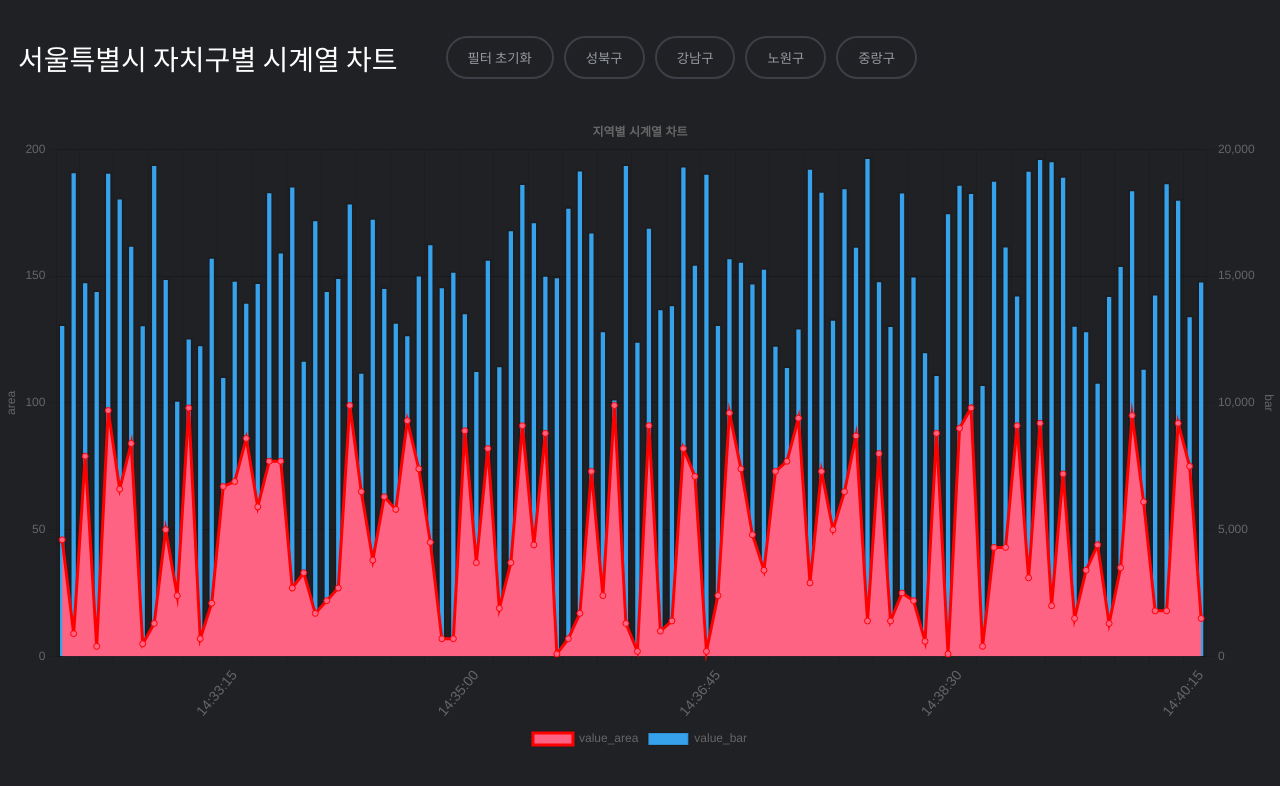
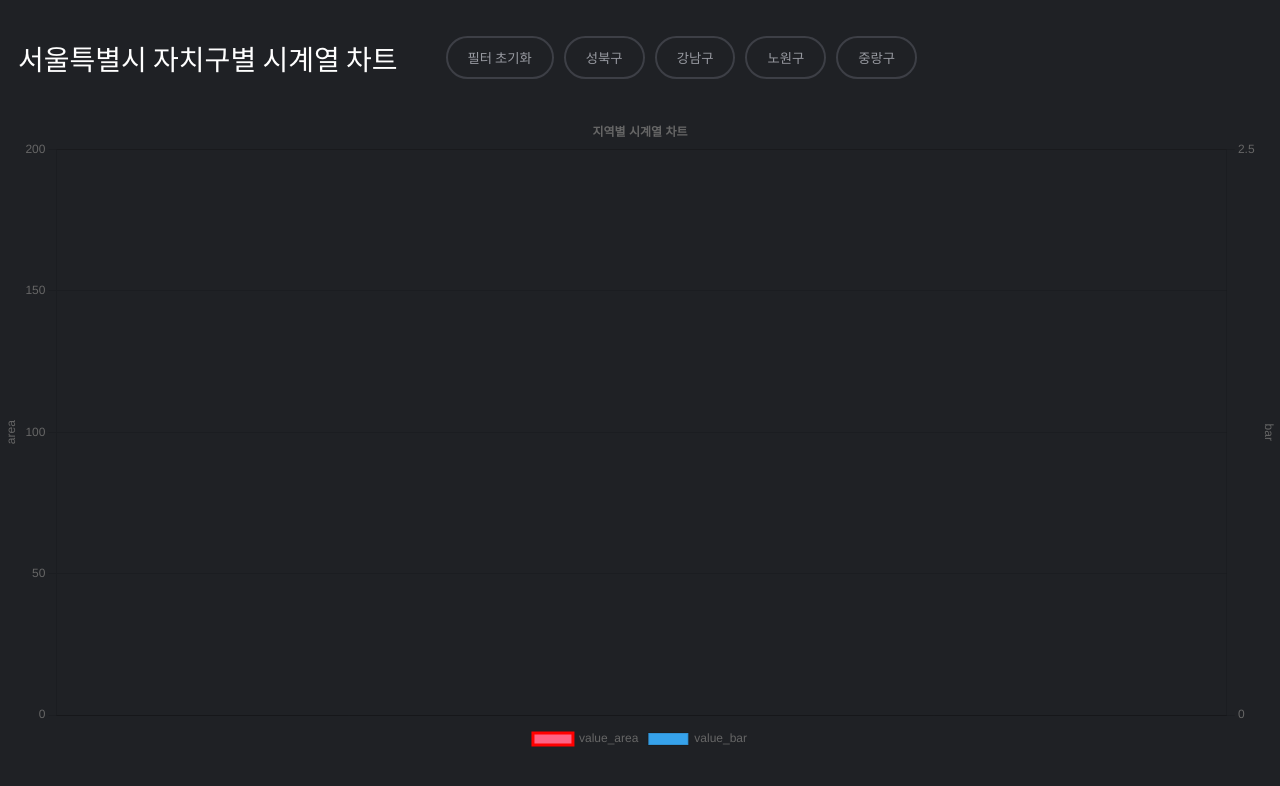
Before and after one commit to mihyunLee/region-time-chart, a React (Create React App) app: page / in a window 1280 px wide. Shown: the top 786 px of the page. Built offline with nearby package versions, Linux system fonts and the light colour scheme.

Commit message:
✨ FEAT: useChartData Custom Hook 구현

```diff
--- a/src/components/Chart.tsx
+++ b/src/components/Chart.tsx
@@ -1,5 +1,4 @@
 import React, { useRef } from 'react';
-import type { ChartData } from 'chart.js';
 import {
   Chart as ChartJS,
   LinearScale,
@@ -13,11 +12,10 @@ import {
   Filler,
 } from 'chart.js';
 import { Chart as ReactChartJS, getElementAtEvent } from 'react-chartjs-2';
-import { IChartData, TChartDataList } from '../types';
-import { AXIS_KEY, CHART_COLOR, CHART_TYPE, LABELS, TIME_SERIES_CHART_OPTIONS } from '../constants';
-import { formatChartData } from '../utils/chartData';
-import { setBackgroundForBar } from '../utils/setBackgroundForBar';
+import { TChartDataList } from '../types';
+import { TIME_SERIES_CHART_OPTIONS } from '../constants';
 import { getSelectedChartId } from '../utils/getSelectedChartId';
+import useChartData from '../hooks/useChartData';
 
 ChartJS.register(
   LinearScale,
@@ -38,42 +36,7 @@ interface IProps {
 }
 
 export default function Chart({ chartDataList, selectedId, setSelectedId }: IProps) {
-  const { labels, chartData: data } = formatChartData(chartDataList);
-
-  const chartData: ChartData<'bar' | 'line', IChartData[]> = {
-    labels: labels,
-    datasets: [
-      {
-        type: 'line' as const,
-        label: LABELS.AREA,
-        data: data,
-        parsing: {
-          xAxisKey: AXIS_KEY.X,
-          yAxisKey: AXIS_KEY.Y.AREA,
-        },
-        borderColor: 'red',
-        backgroundColor: CHART_COLOR.PINK,
-        fill: true,
-        yAxisID: CHART_TYPE.AREA,
-      },
-      {
-        type: 'bar' as const,
-        label: LABELS.BAR,
-        data: data,
-        parsing: {
-          xAxisKey: AXIS_KEY.X,
-          yAxisKey: AXIS_KEY.Y.BAR,
-        },
-        backgroundColor: setBackgroundForBar({
-          selectedId,
-          selectedColor: CHART_COLOR.BLUE,
-          defaultColor: CHART_COLOR.BLUEALPHA,
-        }),
-        borderWidth: 2,
-        yAxisID: CHART_TYPE.BAR,
-      },
-    ],
-  };
+  const chartData = useChartData(chartDataList, selectedId);
 
   // FIXME: useRef에 공식 문서와 같이 ChartJS 타입을 할당하면 타입 에러 발생
   // 임시 처방으로 any 사용
--- /dev/null
+++ b/src/hooks/useChartData.ts
@@ -0,0 +1,56 @@
+import { useEffect, useState } from 'react';
+import type { ChartData } from 'chart.js';
+import { IChartData, TChartDataList } from './../types/index';
+import { formatChartData } from '../utils/chartData';
+import { setBackgroundForBar } from '../utils/setBackgroundForBar';
+import { AXIS_KEY, CHART_COLOR, CHART_TYPE, LABELS } from '../constants';
+
+export default function useChartData(chartDataList: TChartDataList, selectedId: string) {
+  const [chartData, setChartData] = useState<ChartData<'bar' | 'line', IChartData[]>>({
+    labels: [],
+    datasets: [],
+  });
+
+  const { labels, chartData: data } = formatChartData(chartDataList);
+
+  const dataConfig: ChartData<'bar' | 'line', IChartData[]> = {
+    labels: labels,
+    datasets: [
+      {
+        type: 'line' as const,
+        label: LABELS.AREA,
+        data: data,
+        parsing: {
+          xAxisKey: AXIS_KEY.X,
+          yAxisKey: AXIS_KEY.Y.AREA,
+        },
+        borderColor: 'red',
+        backgroundColor: CHART_COLOR.PINK,
+        fill: true,
+        yAxisID: CHART_TYPE.AREA,
+      },
+      {
+        type: 'bar' as const,
+        label: LABELS.BAR,
+        data: data,
+        parsing: {
+          xAxisKey: AXIS_KEY.X,
+          yAxisKey: AXIS_KEY.Y.BAR,
+        },
+        backgroundColor: setBackgroundForBar({
+          selectedId,
+          selectedColor: CHART_COLOR.BLUE,
+          defaultColor: CHART_COLOR.BLUEALPHA,
+        }),
+        borderWidth: 2,
+        yAxisID: CHART_TYPE.BAR,
+      },
+    ],
+  };
+
+  useEffect(() => {
+    setChartData(dataConfig);
+  }, [selectedId]);
+
+  return chartData;
+}
```
